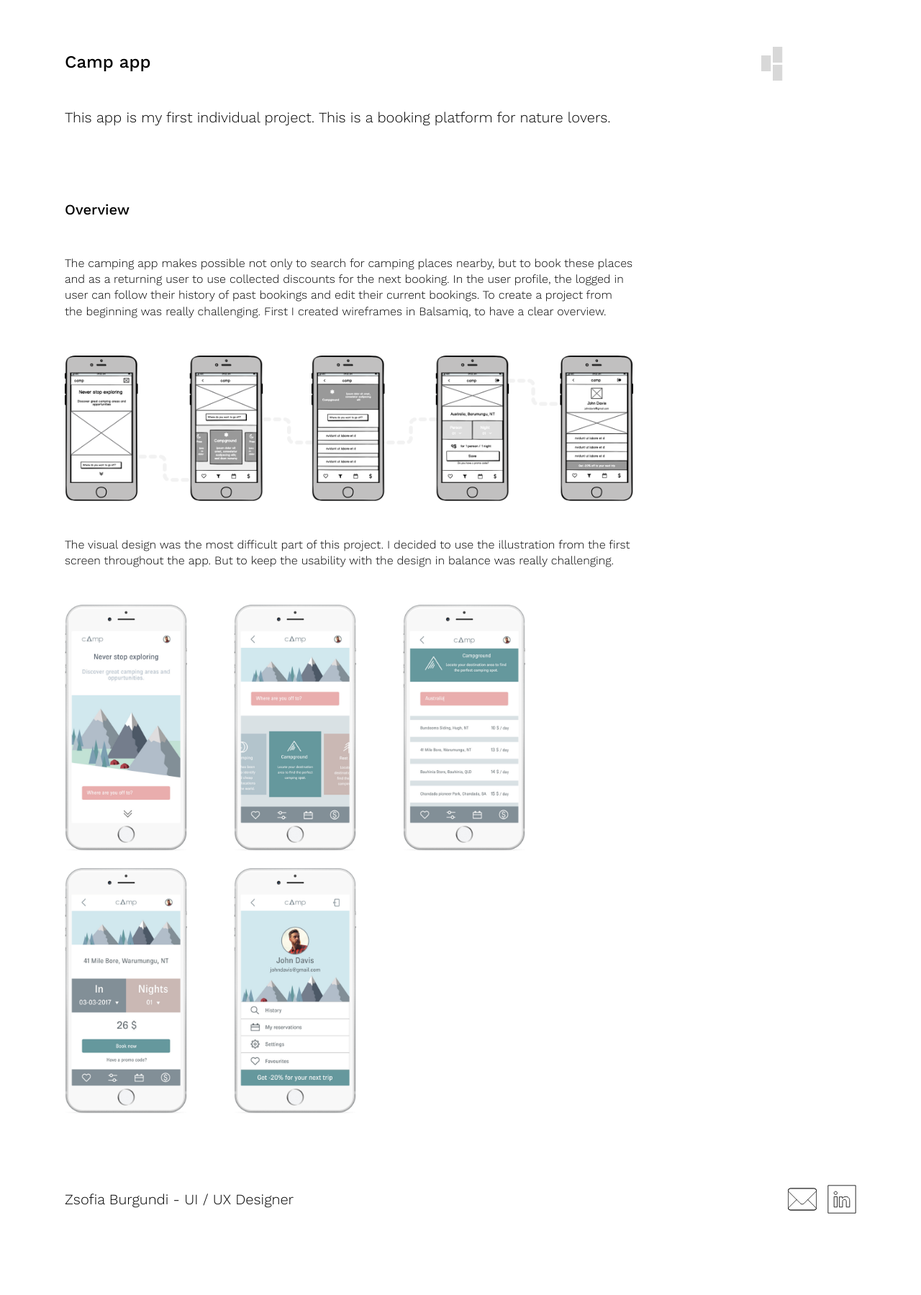
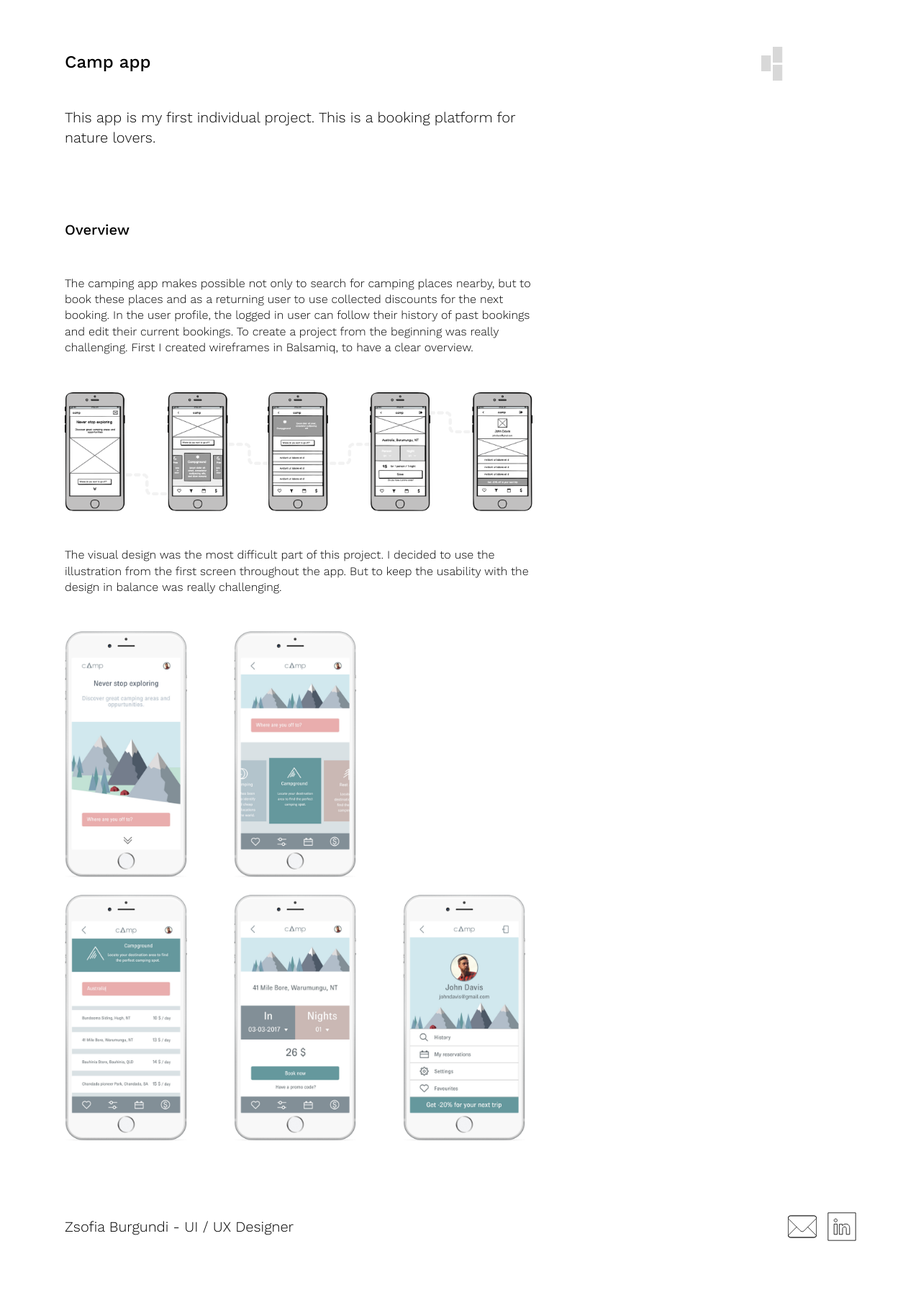
Before and after one commit to gaborjekkel/burgundizsofia-portfolio, a PHP site: page /campapp.html in a window 1280 px wide. Shown: the part 80-1879 px from the top of the page at 72% size. Before the commit the page ends 1766 px from the top, so only its background shows below. Run offline with PHP 8.4, Linux system fonts and the light colour scheme.

Commit message:
section padding change

```diff
--- a/basic.css
+++ b/basic.css
@@ -134,7 +134,7 @@ main {
 }
 
 main section {
-    padding-right: 25%;
+    padding-right: 450px;
     display: flex;
     flex-direction: column;
 }
@@ -354,7 +354,13 @@ img.full-width {
     color: #437a8a;
 }
 
-@media only screen and (max-width: 600px) {
+@media only screen and (max-width: 1000px) {
+    main section {
+        padding-right: 300px;
+    }
+}
+
+@media only screen and (max-width: 700px) {
     main section {
         padding-right: 0;
     }
--- a/campapp.html
+++ b/campapp.html
@@ -51,8 +51,6 @@
                 <img  src="assets/images/camp-app/iphone1.png" alt="Camp App | iPhone Screens" />
                 <img  src="assets/images/camp-app/iphone2.png" alt="Camp App | iPhone Screens" />
                 <img  src="assets/images/camp-app/iphone3.png" alt="Camp App | iPhone Screens" />
-            </div>
-            <div class="devices">
                 <img  src="assets/images/camp-app/iphone4.png" alt="Camp App | iPhone Screens" />
                 <img  src="assets/images/camp-app/iphone5.png" alt="Camp App | iPhone Screens" />
             </div>
```
